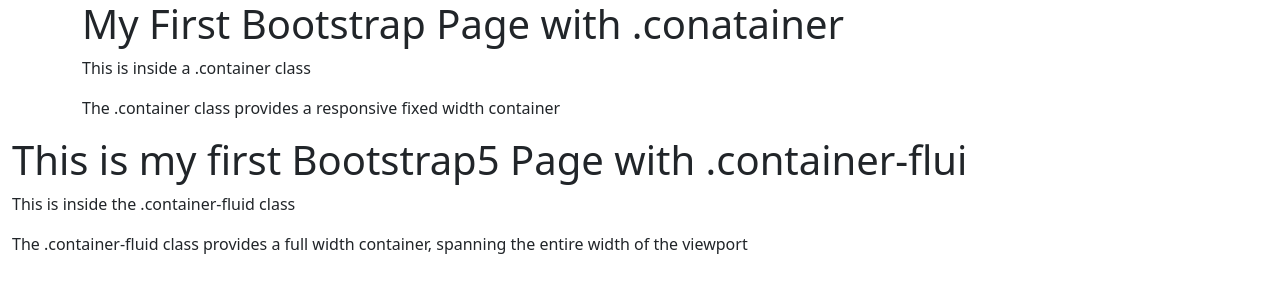
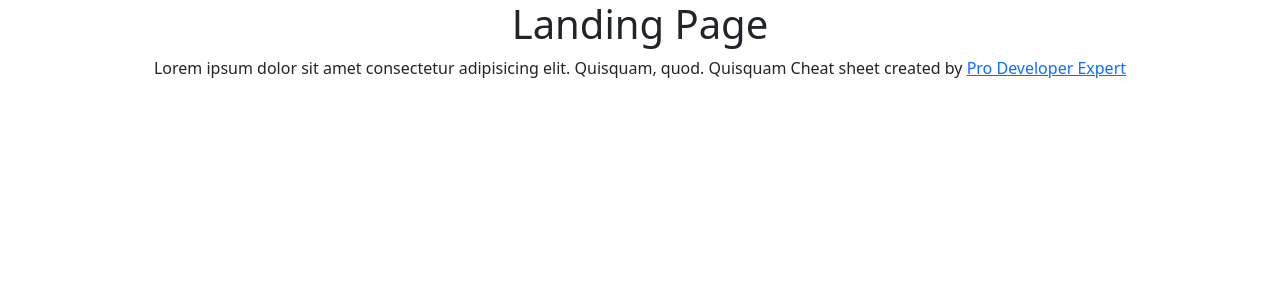
Before and after one commit to prodevXpert/Bootstrap, a plain HTML site: page landing-pages/index.html in a window 1280 px wide. Drawn offline with nearby package versions, Linux system fonts and the light colour scheme.

Commit message:
Bootstrap cheatsheet created
Read docs.md for bootstrap 5 cheatsheet

```diff
--- a/landing-pages/index.html
+++ b/landing-pages/index.html
@@ -1,5 +1,6 @@
 <!DOCTYPE html>
 <html lang="en">
+
 <head>
     <meta charset="UTF-8">
     <meta http-equiv="X-UA-Compatible" content="IE=edge">
@@ -11,16 +12,18 @@
     <link href="https://cdn.jsdelivr.net/npm/bootstrap@5.2.3/dist/css/bootstrap.min.css" rel="stylesheet">
     <script src="https://cdn.jsdelivr.net/npm/bootstrap@5.2.3/dist/js/bootstrap.bundle.min.js"></script>
 </head>
+
 <body>
     <div class="container">
-        <h1>My First Bootstrap Page with .conatainer</h1>
-        <p>This is inside a .container class</p>
-        <p>The .container class provides a responsive fixed width container</p>
-    </div>
-    <div class="container-fluid">
-        <h1>This is my first Bootstrap5 Page with .container-flui</h1>
-        <p>This is inside the .container-fluid class</p>
-        <p>The .container-fluid class provides a full width container, spanning the entire width of the viewport</p>
-    </div>
+        <div class="row">
+            <div class="col-md-12">
+                <h1 class="text-center">Landing Page</h1>
+            </div>
+        </div>
+        <div class="row">
+            <div class="col-md-12">
+                <p class="text-center">Lorem ipsum dolor sit amet consectetur adipisicing elit. Quisquam, quod. Quisquam
+                    Cheat sheet created by <a href="https://github.com/prodevXpert/Bootstrap"> Pro Developer Expert</a></p>
 </body>
+
 </html>
```
Also changed, not shown: 1 other file.
